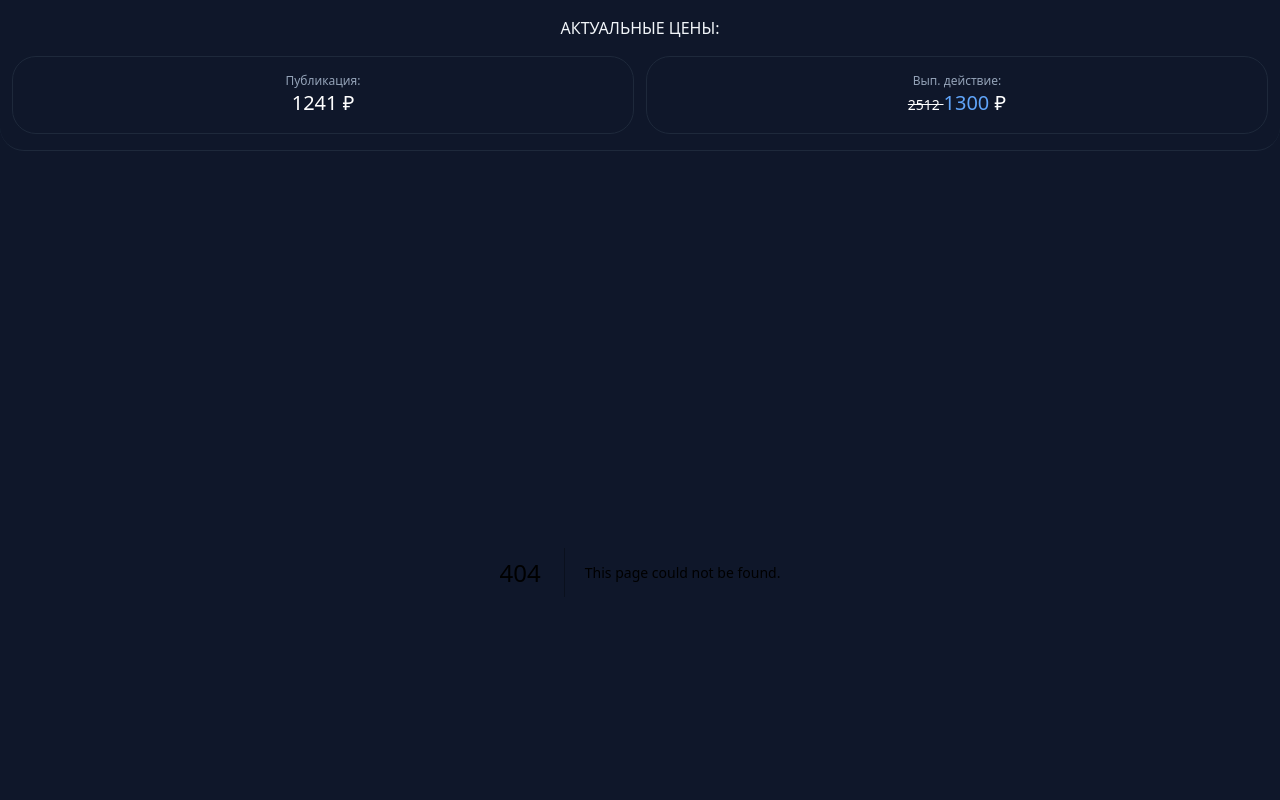
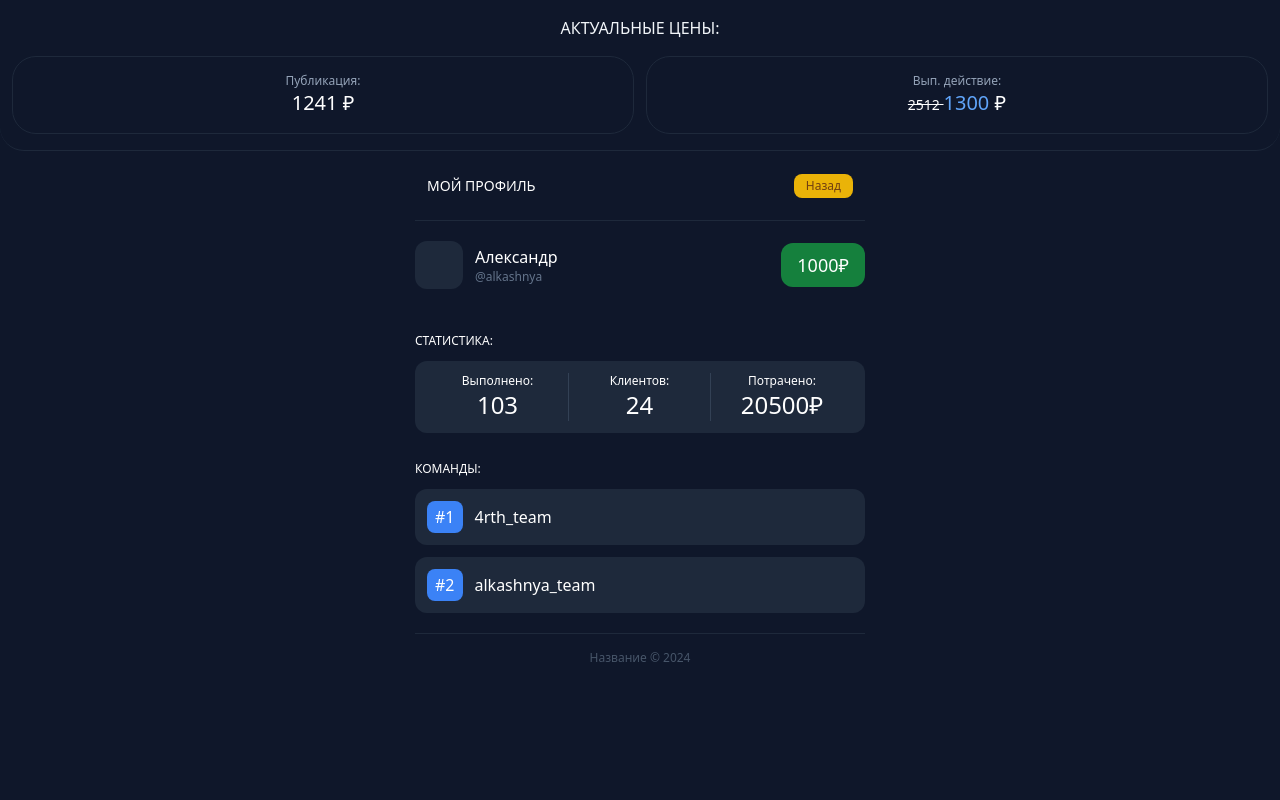
Before and after one commit to a1kashnya/seller-telegram-web-app, a Next.js app: page /pages/profile in a window 1280 px wide. Before the commit this address had no page. Shown: the top 800 px of the page. Built offline with nearby package versions, Linux system fonts and the light colour scheme.

Commit message:
Add profile page

```diff
--- /dev/null
+++ b/app/_components/_ui/table/TableProfileStatistics.js
@@ -0,0 +1,20 @@
+const TableProfileStatistics = ({сompleted, approved, cost}) => {
+    return (
+        <div className="grid grid-cols-3">
+            <div className="flex flex-col items-center border-r border-slate-700 text-white">
+                <span className="text-xs">Выполнено:</span>
+                <span className="text-2xl font-medium">{сompleted}</span>
+            </div>
+            <div className="flex flex-col items-center border-r border-slate-700 text-white">
+                <span className="text-xs">Клиентов:</span>
+                <span className="text-2xl font-medium">{approved}</span>
+            </div>
+            <div className="flex flex-col items-center text-white">
+                <span className="text-xs">Потрачено:</span>
+                <span className="text-2xl font-medium">{cost}₽</span>
+            </div>
+        </div>
+    )
+}
+
+export default TableProfileStatistics
--- a/app/_components/home/Home.js
+++ b/app/_components/home/Home.js
@@ -11,6 +11,7 @@ const Home = () => {
                 <Link className="block w-full bg-blue-500 text-blue-100 text-xs text-center rounded-2xl font-medium uppercase px-2 py-4" href="pages/invite">Пригласить друга</Link>
                 <Link className="block w-full bg-blue-500 text-blue-100 text-xs text-center rounded-2xl font-medium uppercase px-2 py-4" href="pages/help">Нужна помощь</Link>
                 <Link className="block w-full bg-blue-500 text-blue-100 text-xs text-center rounded-2xl font-medium uppercase px-2 py-4" href="pages/team">Моя команда</Link>
+                <Link className="block w-full bg-blue-500 text-blue-100 text-xs text-center rounded-2xl font-medium uppercase px-2 py-4" href="pages/profile">Мой профиль</Link>
             </div>
         </div>
     )
--- /dev/null
+++ b/app/_components/profile/Profile.js
@@ -0,0 +1,58 @@
+import Title from "@/_components/_ui/Title"
+import TableProfileStatistics from "@/_components/_ui/table/TableProfileStatistics"
+
+const Profile = () => {
+    const statistics = { // Заглушка
+        сompleted: 103,
+        approved: 24,
+        cost: 20500
+    }
+
+    const teams = [  // Заглушка
+        {
+            id: 1,
+            name: '4rth_team'
+        },
+        {
+            id: 2,
+            name: 'alkashnya_team'
+        }
+    ]
+
+    return (
+        <div>
+            <Title name="Мой профиль" btn />
+            <div className="grid gap-3 border-t border-b py-5 border-slate-800">
+                <div className="flex justify-between items-center text-white">
+                    <div className="flex justify-start items-center">
+                        <div className="w-12 h-12 bg-slate-800 rounded-xl mr-3"></div>
+                        <div className="flex flex-col">
+                            <span className="font-medium">Александр</span>
+                            <span className="text-xs text-slate-500">@alkashnya</span>
+                        </div>
+                    </div>
+                    <span className="bg-green-700 px-4 py-2 rounded-xl font-medium text-lg">1000₽</span>
+                </div>
+                <div className="mt-8">
+                    <h2 className="text-white uppercase font-medium text-xs mb-3">Статистика:</h2>
+                    <div className="bg-slate-800 p-3 rounded-xl">
+                        <TableProfileStatistics сompleted={statistics.сompleted} approved={statistics.approved} cost={statistics.cost} />
+                    </div>
+                </div>
+                <div className="mt-4">
+                    <h2 className="text-white uppercase font-medium text-xs mb-3">Команды:</h2>
+                    <div className="flex flex-col gap-3 rounded-xl">
+                        {teams.map(({ id, name }) => (
+                            <div key={id} className="flex flex-row items-center gap-3 bg-slate-800 text-white p-3 rounded-xl">
+                                <span className="bg-blue-500 px-2 py-1 rounded-lg">#{id}</span>
+                                <div className="font-medium">{name}</div>
+                            </div>
+                        ))}
+                    </div>
+                </div>
+            </div>
+        </div>
+    )
+}
+
+export default Profile
--- /dev/null
+++ b/app/pages/profile/page.js
@@ -0,0 +1,12 @@
+import Profile from "@/_components/profile/Profile"
+
+export const metadata = {
+  title: "SellerWebApp | Profile",
+  description: "SellerWebApp",
+}
+
+const ProfilePage = () => {
+  return <Profile />
+}
+
+export default ProfilePage
```
